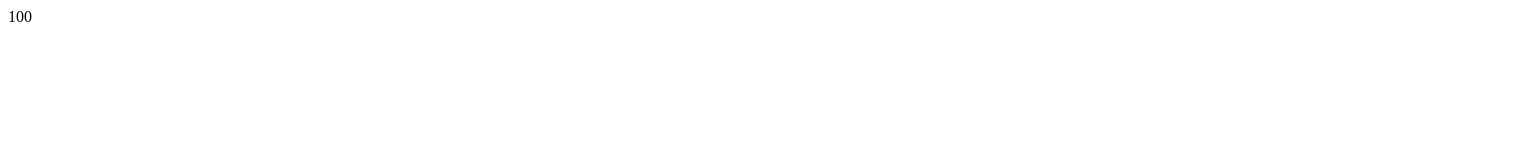
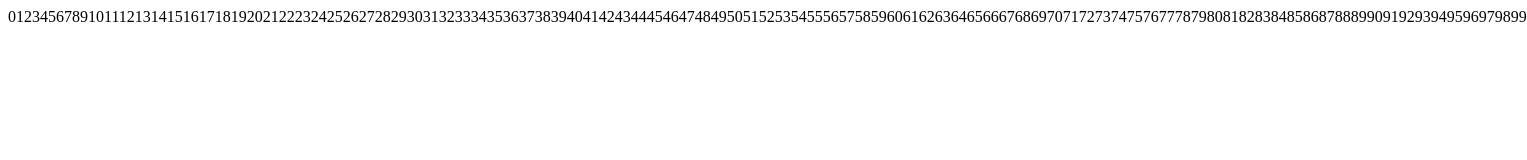
Before and after one commit to Saisai-31/JavaScript, a plain HTML site: page TP/Activite_JS_n3.html in a window 1280 px wide. Shown: the whole page, 1527 px wide, since content can reach past the window. Drawn offline with Linux system fonts and the light colour scheme.

Commit message:
activité js n3

```diff
--- a/TP/Activite_JS_n3.html
+++ b/TP/Activite_JS_n3.html
@@ -9,11 +9,12 @@
 <!-- Réaliser une boucle qui écrit cent entiers sur une page HTML en trois temps: initialisation, test et exécution
  -->
     <script>
-        let n;
-        for(i=0; i<100; i++);
-        n=(i++);
-        document.write(n);
-        console.log(n);
+
+        for(i=0; i<100; i++){
+        document.write(i);
+        console.log(i);
+    }
+
 
 
     </script>
```
